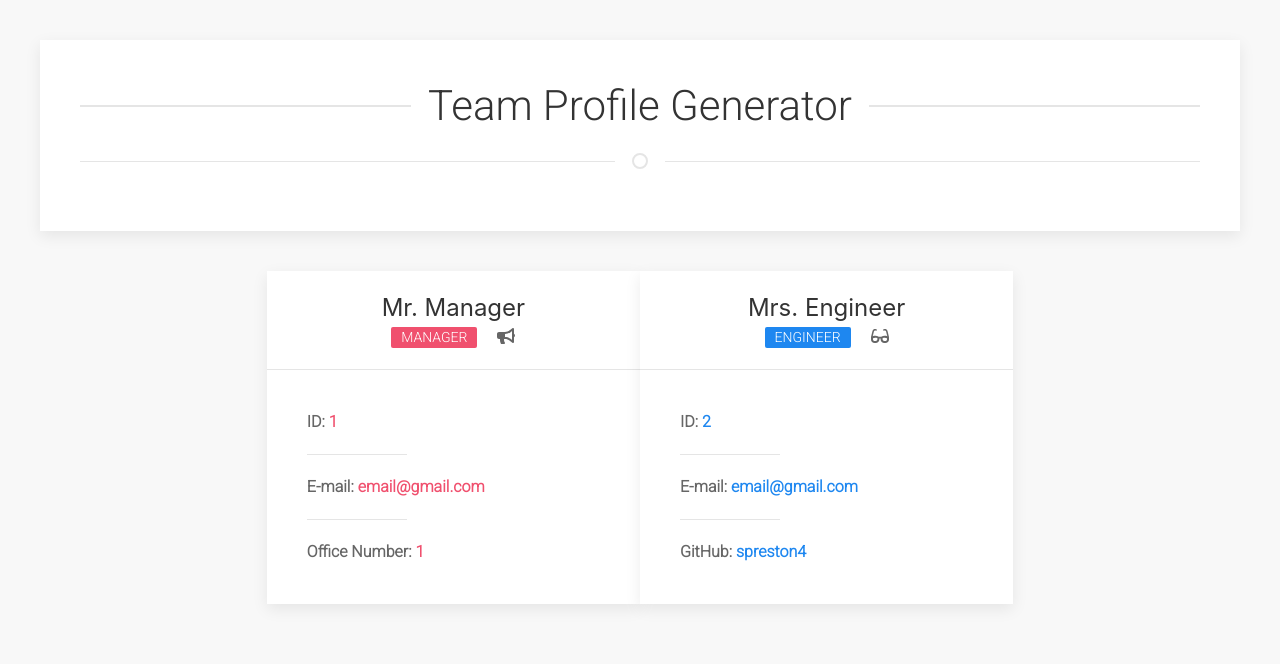
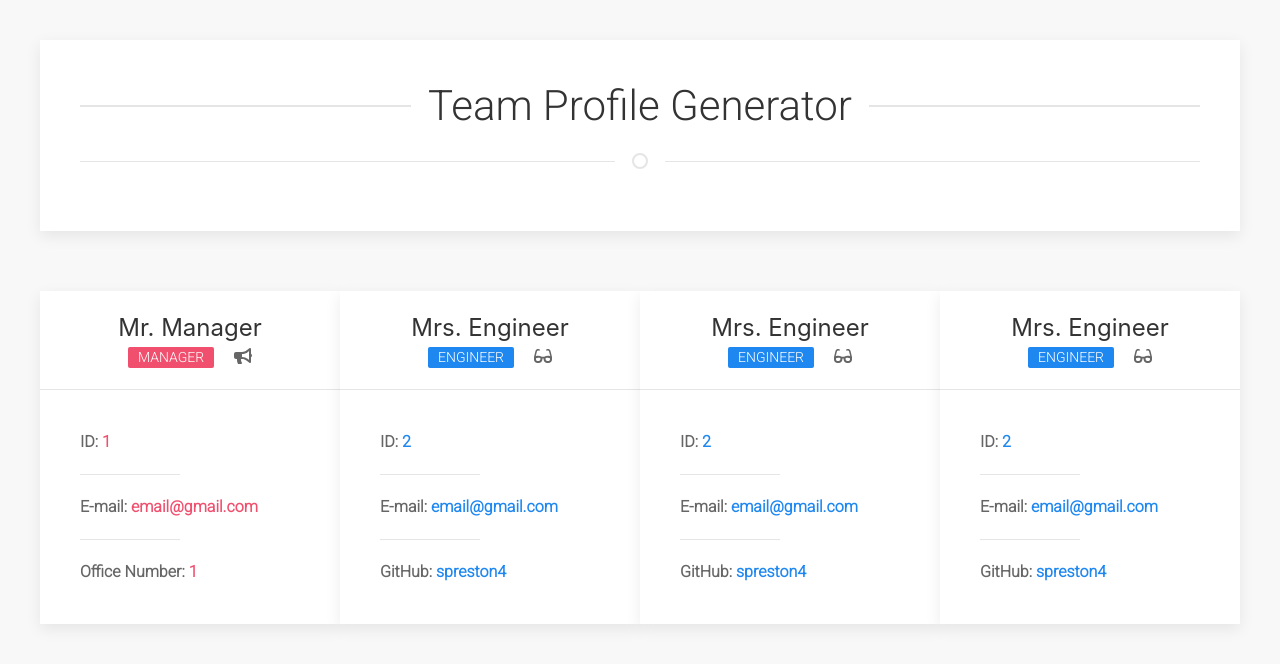
Before and after one commit to spreston4/team-profile-generator, a website: page src/page-template.html in a window 1280 px wide. Drawn offline with nearby package versions, Linux system fonts and the light colour scheme.

Commit message:
CSS update for flex.

```diff
--- a/src/page-template.html
+++ b/src/page-template.html
@@ -21,12 +21,12 @@
                 <hr class="uk-divider-icon">
             </div>
             <!-- Card Container -->
-            <div class="uk-padding uk-flex uk-flex-center" id="card-container">
+            <div class="uk-flex uk-flex-around uk-flex-wrap uk-margin" id="card-container">
 
                 <!-- Manager Card -->
-                <div class="uk-card uk-card-default uk-width-1-3">
+                <div class="uk-card uk-card-default uk-width-medium uk-margin-medium-top">
                     <div class="uk-card-header">
-                        <div class="uk-grid-small uk-flex-middle" uk-grid>
+                        <div class="uk-grid-small uk-flex-middle uk-grid">
                             <div class="uk-width-expand">
                                 <h3 class="uk-card-title uk-margin-remove-bottom uk-text-center">Mr. Manager</h3>
                                 <div class="uk-flex uk-flex-center">
@@ -48,9 +48,59 @@
                 </div>
 
                 <!-- Engineer Card -->
-                <div class="uk-card uk-card-default uk-width-1-3">
+                <div class="uk-card uk-card-default uk-width-medium uk-margin-medium-top">
                     <div class="uk-card-header">
-                        <div class="uk-grid-small uk-flex-middle" uk-grid>
+                        <div class="uk-grid-small uk-flex-middle uk-grid">
+                            <div class="uk-width-expand">
+                                <h3 class="uk-card-title uk-margin-remove-bottom uk-text-center">Mrs. Engineer</h3>
+                                <div class="uk-flex uk-flex-center">
+                                    <p class="uk-text-center uk-margin-remove-bottom"><span
+                                            class="uk-label uk-label-primary ">Engineer</span></p>
+                                    <i class="fas fa-glasses uk-margin-left"></i>
+                                </div>
+                            </div>
+                        </div>
+                    </div>
+                    <div class="uk-card-body">
+                        <p class="uk-text-bold">ID:<span class="uk-text-primary"> 2</span></p>
+                        <hr class="uk-divider-small">
+                        <p class="uk-text-bold">E-mail: <span class="uk-text-primary"><a href="mailto:email@email.com"
+                                class="uk-link-text">email@gmail.com</a></span></p>
+                        <hr class="uk-divider-small">
+                        <p class="uk-text-bold">GitHub:<span class="uk-text-primary"> <a href="https://github.com/spreston4"
+                            class="uk-link-text" target="_blank">spreston4</a></span></p>
+                    </div>
+                </div>
+
+                <!-- Engineer Card -->
+                <div class="uk-card uk-card-default uk-width-medium uk-margin-medium-top">
+                    <div class="uk-card-header">
+                        <div class="uk-grid-small uk-flex-middle uk-grid">
+                            <div class="uk-width-expand">
+                                <h3 class="uk-card-title uk-margin-remove-bottom uk-text-center">Mrs. Engineer</h3>
+                                <div class="uk-flex uk-flex-center">
+                                    <p class="uk-text-center uk-margin-remove-bottom"><span
+                                            class="uk-label uk-label-primary ">Engineer</span></p>
+                                    <i class="fas fa-glasses uk-margin-left"></i>
+                                </div>
+                            </div>
+                        </div>
+                    </div>
+                    <div class="uk-card-body">
+                        <p class="uk-text-bold">ID:<span class="uk-text-primary"> 2</span></p>
+                        <hr class="uk-divider-small">
+                        <p class="uk-text-bold">E-mail: <span class="uk-text-primary"><a href="mailto:email@email.com"
+                                class="uk-link-text">email@gmail.com</a></span></p>
+                        <hr class="uk-divider-small">
+                        <p class="uk-text-bold">GitHub:<span class="uk-text-primary"> <a href="https://github.com/spreston4"
+                            class="uk-link-text" target="_blank">spreston4</a></span></p>
+                    </div>
+                </div>
+
+                <!-- Intern Card -->
+                <div class="uk-card uk-card-default uk-width-medium uk-margin-medium-top">
+                    <div class="uk-card-header">
+                        <div class="uk-grid-small uk-flex-middle uk-grid">
                             <div class="uk-width-expand">
                                 <h3 class="uk-card-title uk-margin-remove-bottom uk-text-center">Mrs. Engineer</h3>
                                 <div class="uk-flex uk-flex-center">
```
